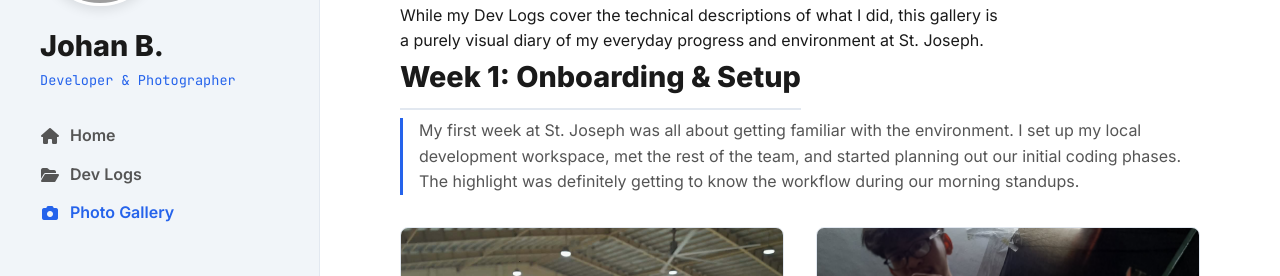
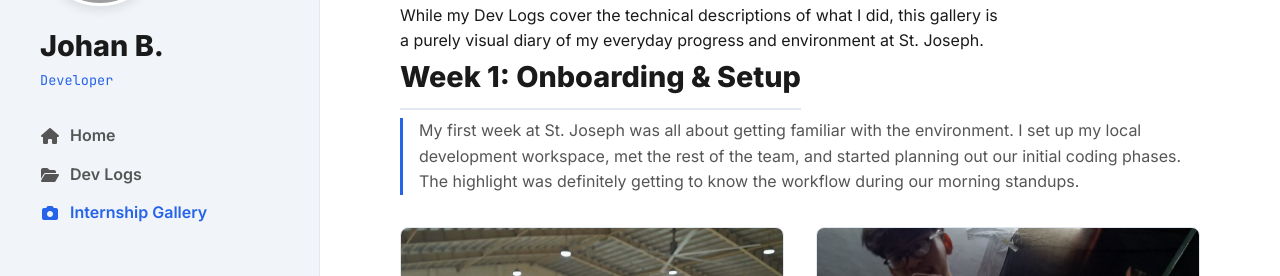
Before and after one commit to JohanBuenaventura/portfolio, a plain HTML site: page gallery.html in a window 1280 px wide. Shown: the part 154-430 px from the top of the page. Drawn offline with Linux system fonts and the light colour scheme; grey boxes are pictures that could not be loaded.

Commit message:
updated docs and gal

```diff
--- a/gallery.html
+++ b/gallery.html
@@ -4,7 +4,7 @@
 <head>
     <meta charset="UTF-8" />
     <meta name="viewport" content="width=device-width, initial-scale=1.0" />
-    <title>Photography | Johan Buenaventura</title>
+    <title>Documentation Blog</title>
 
     <link rel="preconnect" href="https://fonts.googleapis.com">
     <link rel="preconnect" href="https://fonts.gstatic.com" crossorigin>
@@ -23,14 +23,14 @@
             </div>
             <div class="identity">
                 <h1>Johan B.</h1>
-                <p>Developer & Photographer</p>
+                <p>Developer</p>
             </div>
 
             <nav>
                 <ul>
                     <li><a href="index.html"><i class="fas fa-home"></i> Home</a></li>
                     <li><a href="documentation.html"><i class="fas fa-folder-open"></i> Dev Logs</a></li>
-                    <li><a href="gallery.html" class="active" style="color: var(--accent);"><i class="fas fa-camera"></i> Photo Gallery</a></li>
+                    <li><a href="gallery.html" class="active" style="color: var(--accent);"><i class="fas fa-camera"></i> Internship Gallery</a></li>
                 </ul>
             </nav>
 
```
Also changed, not shown: documentation.html (+1 -1 lines).
